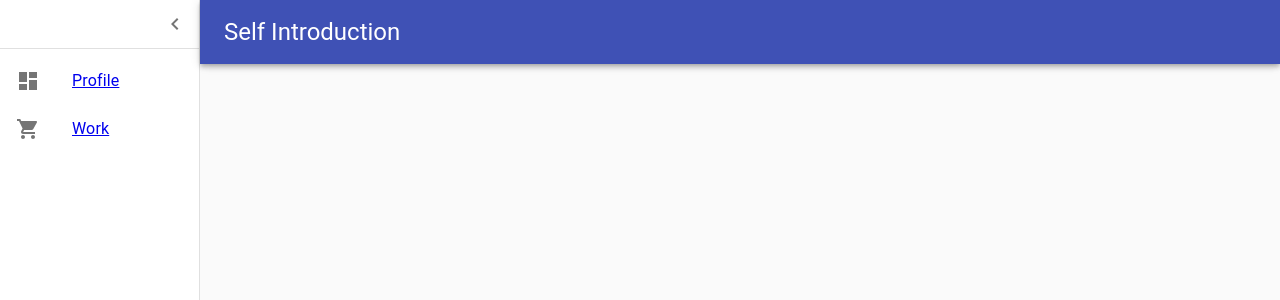
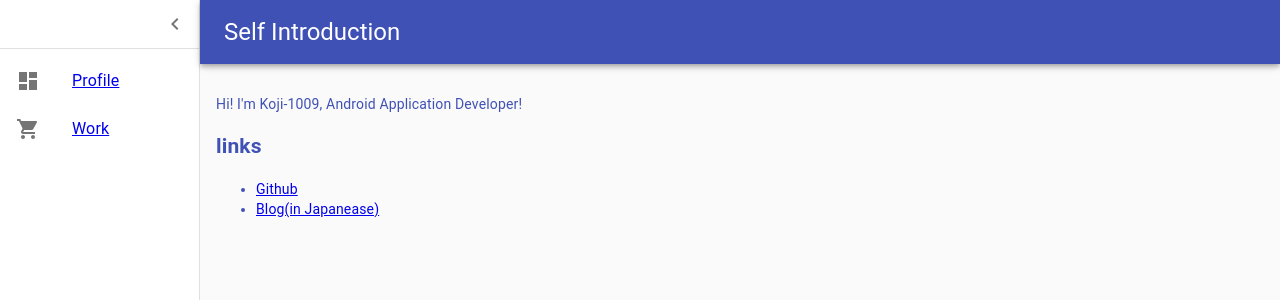
Before and after one commit to koji-1009/self-introduction, a React (Create React App) app in the folder app/: page /self-introduction-react/home in a window 1280 px wide. Shown: the top 300 px of the page. Built offline with nearby package versions, Linux system fonts and the light colour scheme.

Commit message:
Add my profile

```diff
--- a/app/src/components/ProfileComponent.tsx
+++ b/app/src/components/ProfileComponent.tsx
@@ -14,7 +14,13 @@ class ProfileComponent extends React.Component<Props> {
 
     render() {
         return <div>
+            <p>Hi! I'm Koji-1009, Android Application Developer!</p>
 
+            <h2>links</h2>
+                <ul>
+                    <li><a href="https://github.com/koji-1009" target="_blank" rel="noopener noreferrer">Github</a></li>
+                    <li><a href="https://dr1009.hatenablog.com/" target="_blank" rel="noopener noreferrer">Blog(in Japanease)</a></li>
+                </ul>
         </div>
     }
 }
```
